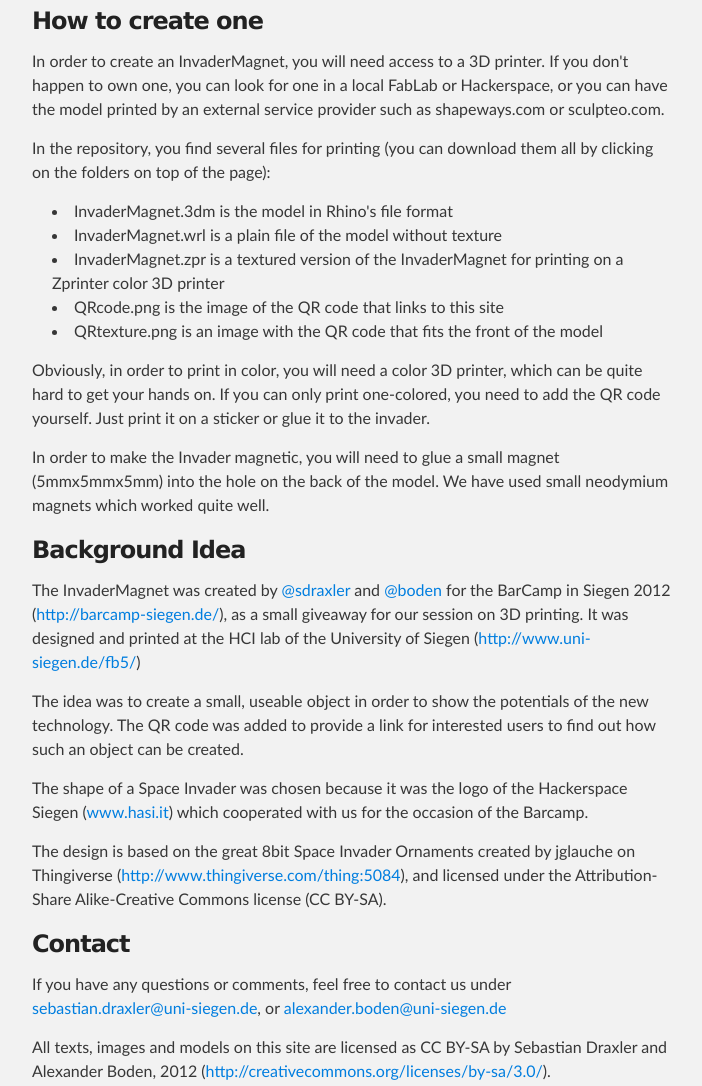
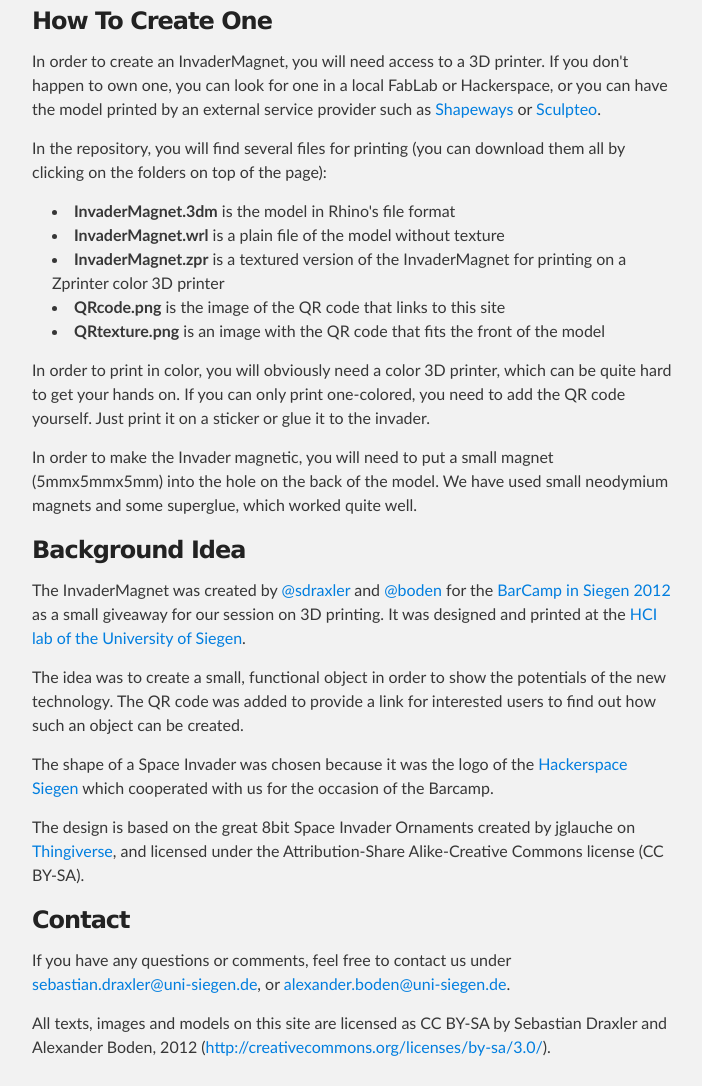
Before and after one commit to boden/InvaderMagnet, a plain HTML site: page index.html in a window 1280 px wide. Shown: the part 449-1535 px from the top of the page, without its empty margins (288-990 px from the left). Drawn offline with Linux system fonts and the light colour scheme.

```diff
--- a/index.html
+++ b/index.html
@@ -37,35 +37,40 @@
 
 <p><img src="/images/invader.png" alt="A picture of an InvaderMagnet"></p>
 
-<h3>How to create one</h3>
+<h3>How To Create One</h3>
 
-<p>In order to create an InvaderMagnet, you will need access to a 3D printer. If you don't happen to own one, you can look for one in a local FabLab or Hackerspace, or you can have the model printed by an external service provider such as shapeways.com or sculpteo.com.</p>
+<p>In order to create an InvaderMagnet, you will need access to a 3D printer. If you don't happen to own one, you can look for one in a local FabLab or Hackerspace, or you can have the model printed by an external service provider such as <a href="www.shapeways.com">Shapeways</a> or <a href="sculpteo.com">Sculpteo</a>.</p>
 
-<p>In the repository, you find several files for printing (you can download them all by clicking on the folders on top of the page): </p>
+<p>In the repository, you will find several files for printing (you can download them all by clicking on the folders on top of the page): </p>
 
 <ul>
-<li>InvaderMagnet.3dm is the model in Rhino's file format</li>
-<li>InvaderMagnet.wrl is a plain file of the model without texture</li>
-<li>InvaderMagnet.zpr is a textured version of the InvaderMagnet for printing on a Zprinter color 3D printer</li>
-<li>QRcode.png is the image of the QR code that links to this site</li>
-<li>QRtexture.png is an image with the QR code that fits the front of the model</li>
-</ul><p>Obviously, in order to print in color, you will need a color 3D printer, which can be quite hard to get your hands on. If you can only print one-colored, you need to add the QR code yourself. Just print it on a sticker or glue it to the invader.</p>
+<li>
+<strong>InvaderMagnet.3dm</strong> is the model in Rhino's file format</li>
+<li>
+<strong>InvaderMagnet.wrl</strong> is a plain file of the model without texture</li>
+<li>
+<strong>InvaderMagnet.zpr</strong> is a textured version of the InvaderMagnet for printing on a Zprinter color 3D printer</li>
+<li>
+<strong>QRcode.png</strong> is the image of the QR code that links to this site</li>
+<li>
+<strong>QRtexture.png</strong> is an image with the QR code that fits the front of the model</li>
+</ul><p>In order to print in color, you will obviously need a color 3D printer, which can be quite hard to get your hands on. If you can only print one-colored, you need to add the QR code yourself. Just print it on a sticker or glue it to the invader.</p>
 
-<p>In order to make the Invader magnetic, you will need to glue a small magnet (5mmx5mmx5mm) into the hole on the back of the model. We have used small neodymium magnets which worked quite well.</p>
+<p>In order to make the Invader magnetic, you will need to put a small magnet (5mmx5mmx5mm) into the hole on the back of the model. We have used small neodymium magnets and some superglue, which worked quite well.</p>
 
 <h3>Background Idea</h3>
 
-<p>The InvaderMagnet was created by <a href="https://github.com/sdraxler" class="user-mention">@sdraxler</a> and <a href="https://github.com/boden" class="user-mention">@boden</a> for the BarCamp in Siegen 2012 (<a href="http://barcamp-siegen.de/">http://barcamp-siegen.de/</a>), as a small giveaway for our session on 3D printing. It was designed and printed at the HCI lab of the University of Siegen (<a href="http://www.uni-siegen.de/fb5/">http://www.uni-siegen.de/fb5/</a>)</p>
+<p>The InvaderMagnet was created by <a href="https://github.com/sdraxler" class="user-mention">@sdraxler</a> and <a href="https://github.com/boden" class="user-mention">@boden</a> for the <a href="http://barcamp-siegen.de/">BarCamp in Siegen 2012</a> as a small giveaway for our session on 3D printing. It was designed and printed at the <a href="http://www.uni-siegen.de/fb5/">HCI lab of the University of Siegen</a>.</p>
 
-<p>The idea was to create a small, useable object in order to show the potentials of the new technology. The QR code was added to provide a link for interested users to find out how such an object can be created.</p>
+<p>The idea was to create a small, functional object in order to show the potentials of the new technology. The QR code was added to provide a link for interested users to find out how such an object can be created.</p>
 
-<p>The shape of a Space Invader was chosen because it was the logo of the Hackerspace Siegen (<a href="http://www.hasi.it">www.hasi.it</a>) which cooperated with us for the occasion of the Barcamp. </p>
+<p>The shape of a Space Invader was chosen because it was the logo of the <a href="www.hasi.it">Hackerspace Siegen</a> which cooperated with us for the occasion of the Barcamp. </p>
 
-<p>The design is based on the great 8bit Space Invader Ornaments created by jglauche on Thingiverse (<a href="http://www.thingiverse.com/thing:5084">http://www.thingiverse.com/thing:5084</a>), and licensed under the Attribution-Share Alike-Creative Commons license (CC BY-SA).</p>
+<p>The design is based on the great 8bit Space Invader Ornaments created by jglauche on <a href="http://www.thingiverse.com/thing:5084">Thingiverse</a>, and licensed under the Attribution-Share Alike-Creative Commons license (CC BY-SA).</p>
 
 <h3>Contact</h3>
 
-<p>If you have any questions or comments, feel free to contact us under <a href="mailto:sebastian.draxler@uni-siegen.de">sebastian.draxler@uni-siegen.de</a>, or <a href="mailto:alexander.boden@uni-siegen.de">alexander.boden@uni-siegen.de</a></p>
+<p>If you have any questions or comments, feel free to contact us under <a href="mailto:sebastian.draxler@uni-siegen.de">sebastian.draxler@uni-siegen.de</a>, or <a href="mailto:alexander.boden@uni-siegen.de">alexander.boden@uni-siegen.de</a>.</p>
 
 <p>All texts, images and models on this site are licensed as CC BY-SA by Sebastian Draxler and Alexander Boden, 2012 (<a href="http://creativecommons.org/licenses/by-sa/3.0/">http://creativecommons.org/licenses/by-sa/3.0/</a>).</p>
       </section>
```
Also changed, not shown: params.json (+1 -1 lines).
